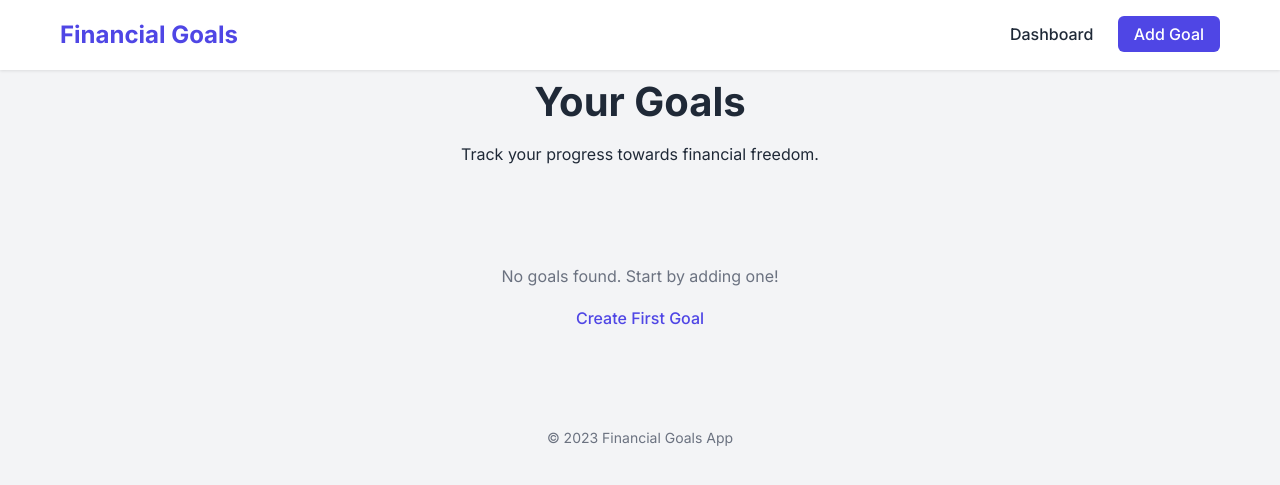
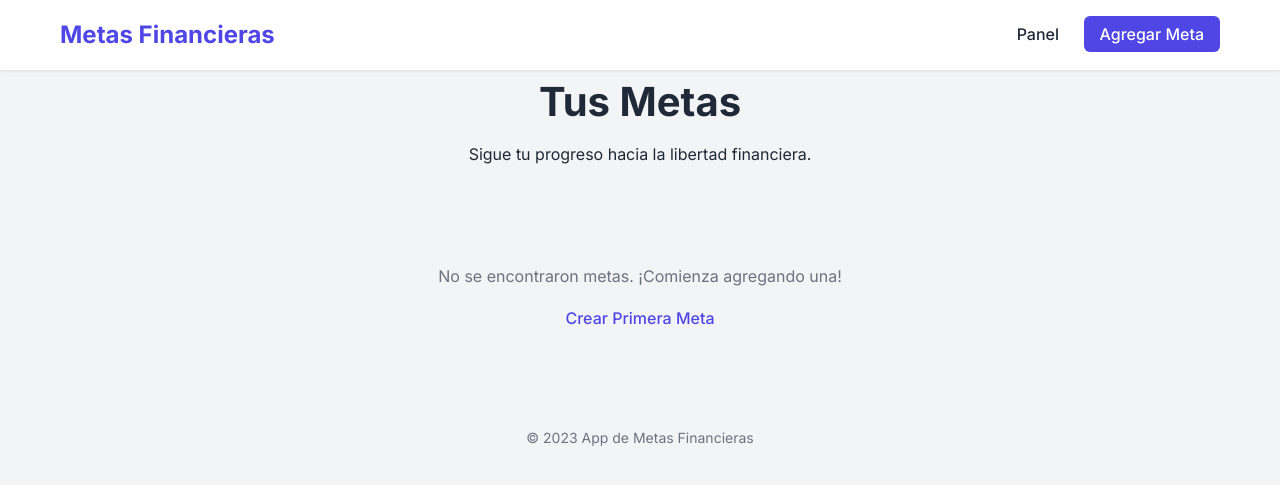
Before and after one commit to patoleonel/Calculadora-Finanzas, a Flask app: page / in a window 1280 px wide. Shown: the top 485 px of the page. Run offline with Flask 3, Linux system fonts and the light colour scheme.

Commit message:
puesta a punto todo en español y cambio de moneda a U

```diff
--- a/templates/base.html
+++ b/templates/base.html
@@ -1,5 +1,6 @@
 <!DOCTYPE html>
 <html lang="en">
+
 <head>
     <meta charset="UTF-8">
     <meta name="viewport" content="width=device-width, initial-scale=1.0">
@@ -7,13 +8,14 @@
     <link rel="stylesheet" href="{{ url_for('static', filename='style.css') }}">
     <link href="https://fonts.googleapis.com/css2?family=Inter:wght@400;500;600;700&display=swap" rel="stylesheet">
 </head>
+
 <body>
     <nav>
         <div class="container">
-            <a href="{{ url_for('index') }}" class="logo">Financial Goals</a>
+            <a href="{{ url_for('index') }}" class="logo">Metas Financieras</a>
             <div class="nav-links">
-                <a href="{{ url_for('index') }}">Dashboard</a>
-                <a href="{{ url_for('add_goal') }}" class="btn-primary">Add Goal</a>
+                <a href="{{ url_for('index') }}">Panel</a>
+                <a href="{{ url_for('add_goal') }}" class="btn-primary">Agregar Meta</a>
             </div>
         </div>
     </nav>
@@ -24,8 +26,9 @@
 
     <footer>
         <div class="container">
-            <p>&copy; 2023 Financial Goals App</p>
+            <p>&copy; 2023 App de Metas Financieras</p>
         </div>
     </footer>
 </body>
+
 </html>
--- a/templates/index.html
+++ b/templates/index.html
@@ -2,8 +2,8 @@
 
 {% block content %}
 <div class="header-section">
-    <h1>Your Goals</h1>
-    <p>Track your progress towards financial freedom.</p>
+    <h1>Tus Metas</h1>
+    <p>Sigue tu progreso hacia la libertad financiera.</p>
 </div>
 
 <div class="goals-grid">
@@ -11,7 +11,9 @@
     <div class="goal-card">
         <div class="goal-header">
             <h3>{{ goal.name }}</h3>
-            <span class="badge {{ goal.goal_type }}">{{ goal.goal_type.replace('_', ' ').title() }}</span>
+            <span class="badge {{ goal.goal_type }}">
+                {% if goal.goal_type == 'time_based' %}Basado en Tiempo{% else %}Basado en Contribución{% endif %}
+            </span>
         </div>
         <div class="goal-body">
             <div class="progress-bar">
@@ -25,26 +27,26 @@
                 {% endif %}
             </div>
             <div class="amounts">
-                <span>${{ "{:,.2f}".format(goal.current_amount) }}</span>
-                <span>of ${{ "{:,.2f}".format(goal.target_amount) }}</span>
+                <span>U$D {{ "{:,.2f}".format(goal.current_amount) }}</span>
+                <span>de U$D {{ "{:,.2f}".format(goal.target_amount) }}</span>
             </div>
             <div class="details">
                 {% if goal.goal_type == 'time_based' %}
-                <p>Target Date: {{ goal.target_date }}</p>
-                <p class="highlight">Monthly Contribution: ${{ "{:,.2f}".format(goal.monthly_contribution if
+                <p>Fecha Objetivo: {{ goal.target_date }}</p>
+                <p class="highlight">Contribución Mensual: U$D {{ "{:,.2f}".format(goal.monthly_contribution if
                     goal.monthly_contribution else 0) }}</p>
                 {% else %}
-                <p>Monthly Contribution: ${{ "{:,.2f}".format(goal.monthly_contribution if goal.monthly_contribution
+                <p>Contribución Mensual: U$D {{ "{:,.2f}".format(goal.monthly_contribution if goal.monthly_contribution
                     else 0) }}</p>
-                <p class="highlight">Estimated Completion: {{ goal.target_date }}</p>
+                <p class="highlight">Finalización Estimada: {{ goal.target_date }}</p>
                 {% endif %}
             </div>
         </div>
     </div>
     {% else %}
     <div class="empty-state">
-        <p>No goals found. Start by adding one!</p>
-        <a href="{{ url_for('add_goal') }}" class="btn-secondary">Create First Goal</a>
+        <p>No se encontraron metas. ¡Comienza agregando una!</p>
+        <a href="{{ url_for('add_goal') }}" class="btn-secondary">Crear Primera Meta</a>
     </div>
     {% endfor %}
 </div>
```
Also changed, not shown: templates/add_goal.html (+11 -11 lines).
